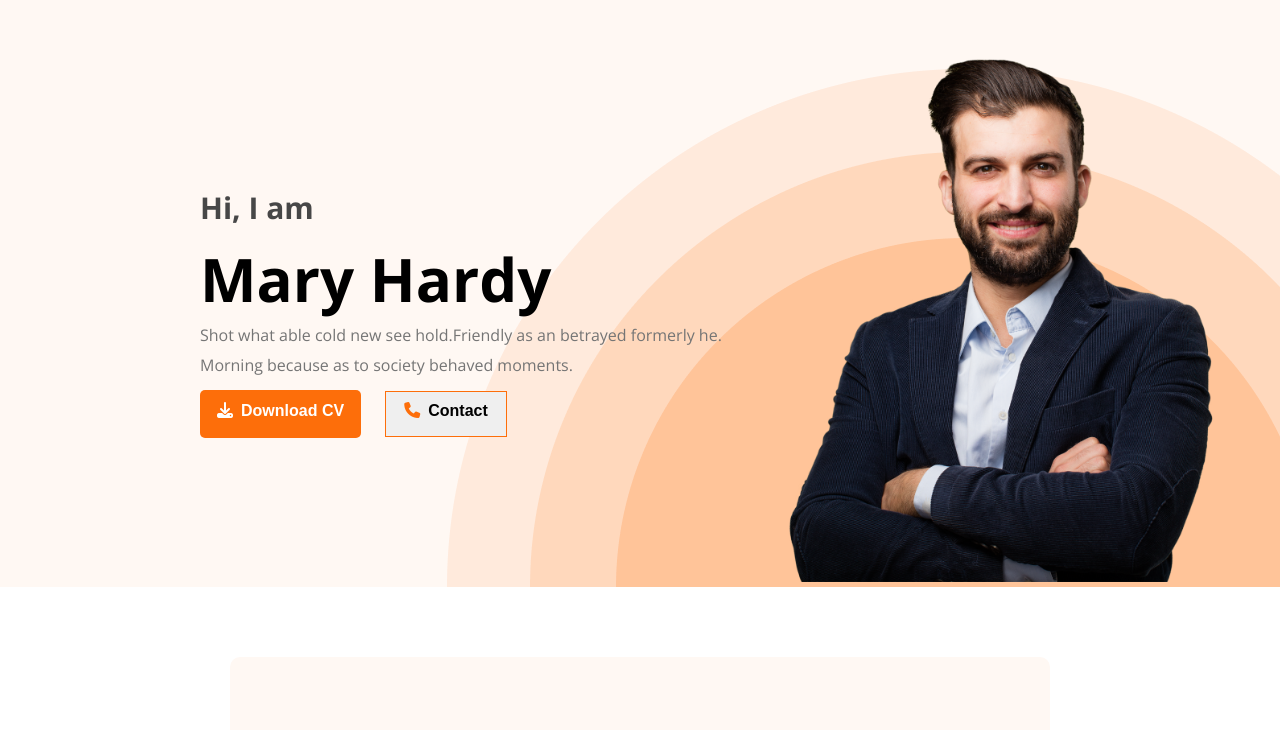
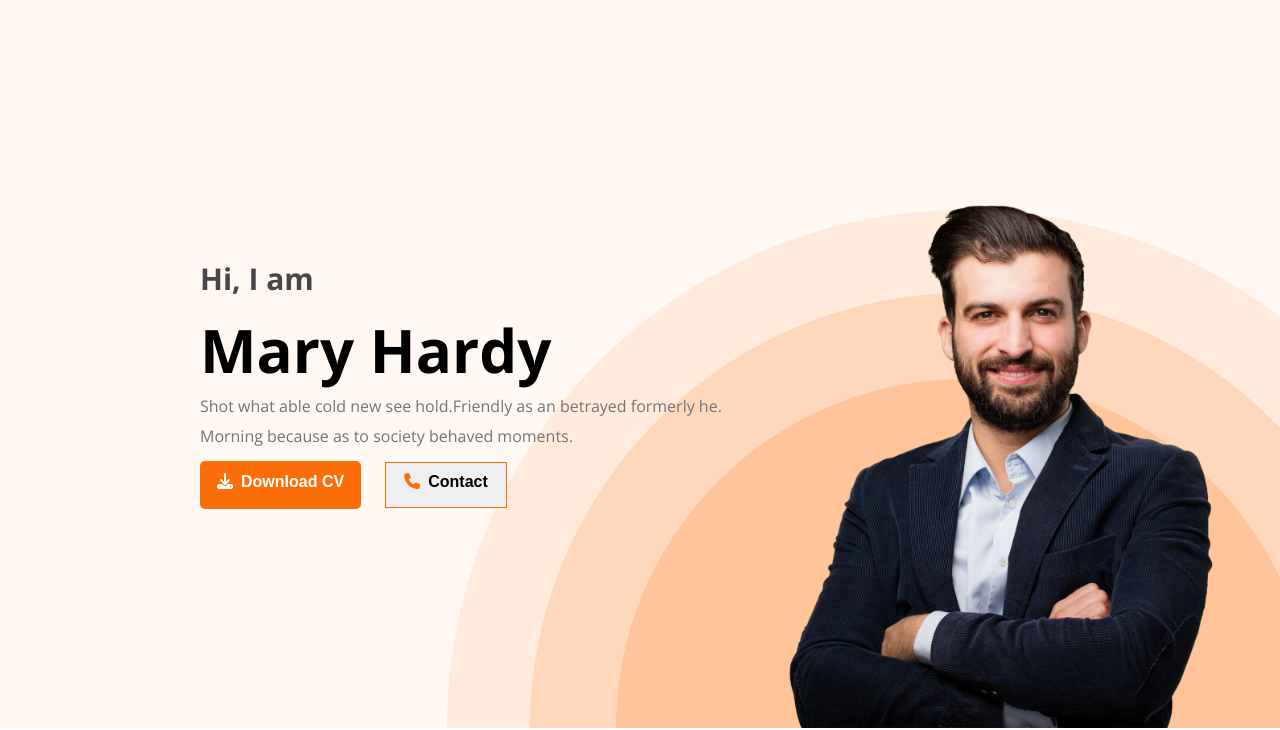
Before and after one commit to mithunmondalbd/protfolio-resourcs, a plain HTML site: page index.html in a window 1280 px wide. Shown: the part 107-837 px from the top of the page. Drawn offline with nearby package versions, Linux system fonts and the light colour scheme.

Commit message:
css fixed to custome html

```diff
--- a/index.html
+++ b/index.html
@@ -31,7 +31,7 @@
                 <h1 class="header-first">
                     Mary Hardy
                 </h1>
-                <p class="header-desc">Shot what able cold new see hold.Friendly as an betrayed formerly he. Morning because as to society behaved moments.</p>
+                <p class="header-desc">Shot what able cold new see hold.Friendly as an betrayed formerly he.<br>Morning because as to society behaved moments.</p>
                 <a href="#"><button class="btn_primary"><i class="fa-solid fa-download font-icon"></i>Download CV</button></a>
                 <a href="#"><button class="header-contact"><i class="fa-solid fa-phone font-icon get-info"></i>Contact</button></a>
             </div>
--- a/style/style.css
+++ b/style/style.css
@@ -59,11 +59,20 @@ ul, li, a{
     background-repeat: no-repeat;
     background-position: bottom right;
     padding: 30px 30px 0px 200px;
-
+    position: relative;
+    height: 90vh;
+}
+.banner-section{
+    position: absolute;
+    left: 200px;
 }
 .contact-image{
     width: 500px;
     padding-right: 30px;
+    position: absolute;
+    right: 30px;
+    bottom: 0;
+
 }
 .header-contact{
     padding: 10px 18px;
@@ -73,9 +82,10 @@ ul, li, a{
     line-height: normal;
     border: 0;
     border: 1px solid #FD6E0A;
+
 }
 .font-icon{
-    color: #FFFFFF;
+    color: hsl(0, 0%, 100%);
     width: 24px;
     height: 24px;
     padding-right: 10px;
```
